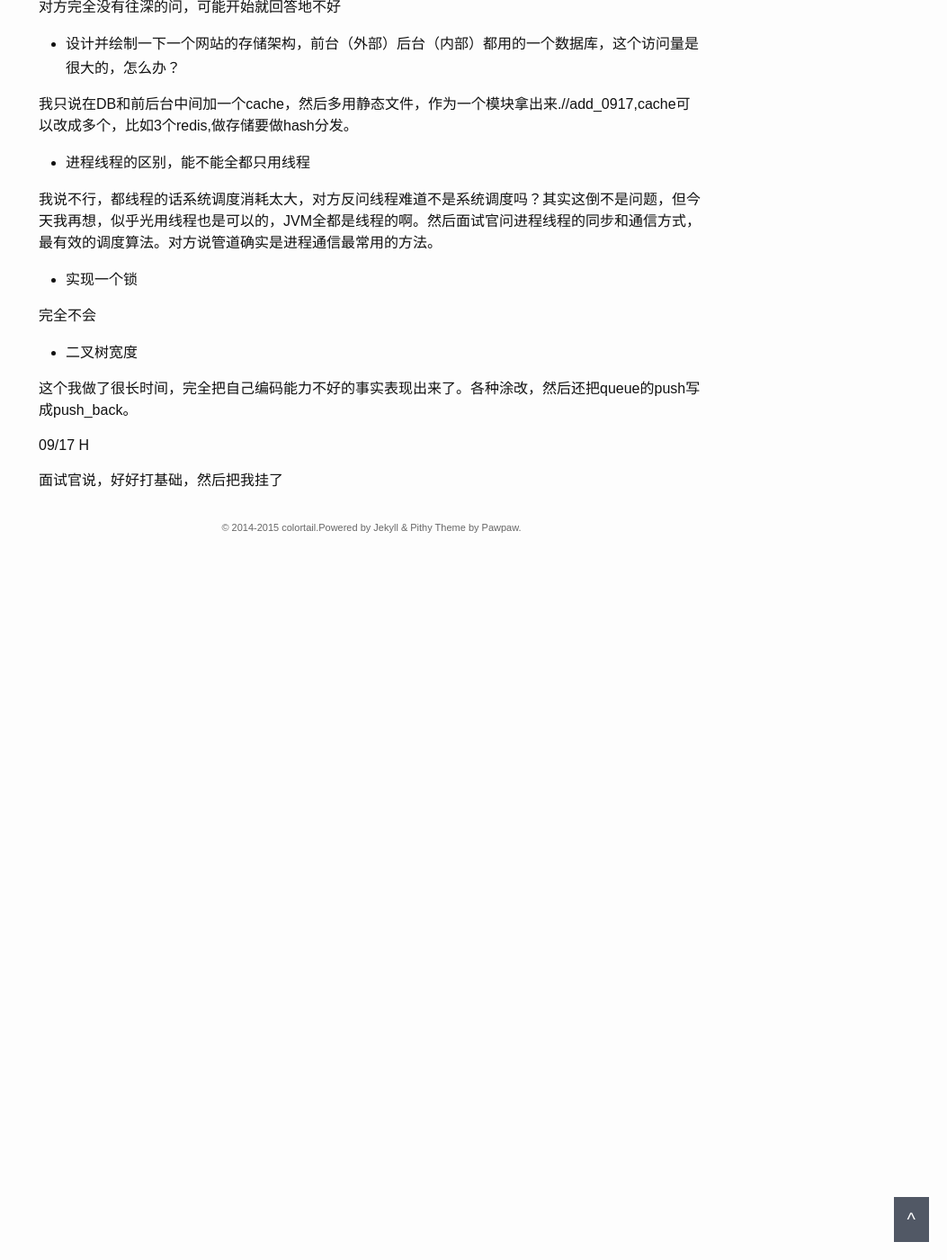
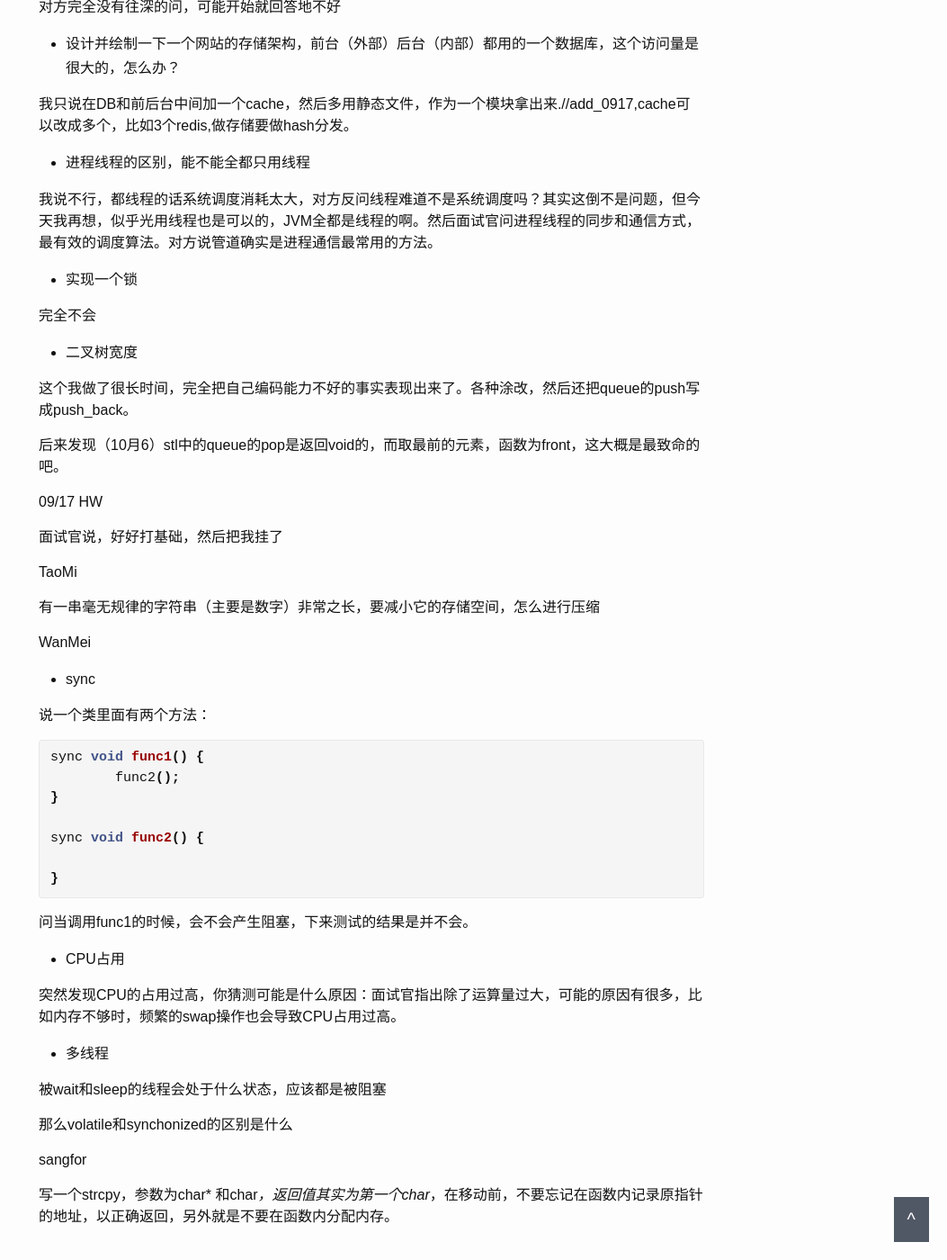
Before and after one commit to colortail/colortail.github.io, a Jekyll site: the page built from _posts/2015-09-16-no-offer.md, in a window 1280 px wide and 1400 px high, scrolled down 573 px. Shown: the whole window at 90% size, without its empty margins (227-1280 px from the left). Built offline with Jekyll 4.4.1, drawn with Linux system fonts in a browser that asks for light colours; comment, search, counter and statistics services are not loaded.

Commit message:
update offer

```diff
--- a/_posts/2015-09-16-no-offer.md
+++ b/_posts/2015-09-16-no-offer.md
@@ -30,6 +30,42 @@ categories: grammer
 
 这个我做了很长时间，完全把自己编码能力不好的事实表现出来了。各种涂改，然后还把queue的push写成push_back。
 
-####09/17 H
+后来发现（10月6）stl中的queue的pop是返回void的，而取最前的元素，函数为front，这大概是最致命的吧。
+
+#### 09/17 HW
 
 面试官说，好好打基础，然后把我挂了
+
+#### TaoMi
+
+有一串毫无规律的字符串（主要是数字）非常之长，要减小它的存储空间，怎么进行压缩
+
+#### WanMei
+
+* sync
+
+说一个类里面有两个方法：
+{% highlight java %}
+sync void func1() {
+	func2();
+}
+
+sync void func2() {
+
+}
+{% endhighlight %}
+问当调用func1的时候，会不会产生阻塞，下来测试的结果是并不会。
+
+* CPU占用
+
+突然发现CPU的占用过高，你猜测可能是什么原因：面试官指出除了运算量过大，可能的原因有很多，比如内存不够时，频繁的swap操作也会导致CPU占用过高。
+
+* 多线程
+
+被wait和sleep的线程会处于什么状态，应该都是被阻塞
+
+那么volatile和synchonized的区别是什么
+
+#### sangfor
+
+写一个strcpy，参数为char* 和char*，返回值其实为第一个char*，在移动前，不要忘记在函数内记录原指针的地址，以正确返回，另外就是不要在函数内分配内存。
```
Also changed, not shown: other parts of _posts/2015-09-16-no-offer.md (+1 -1 lines).
